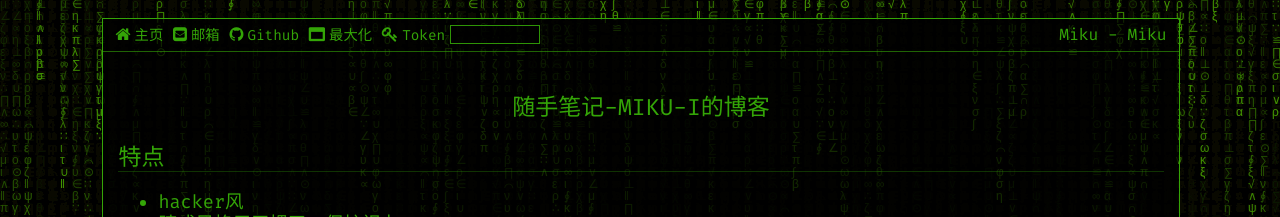
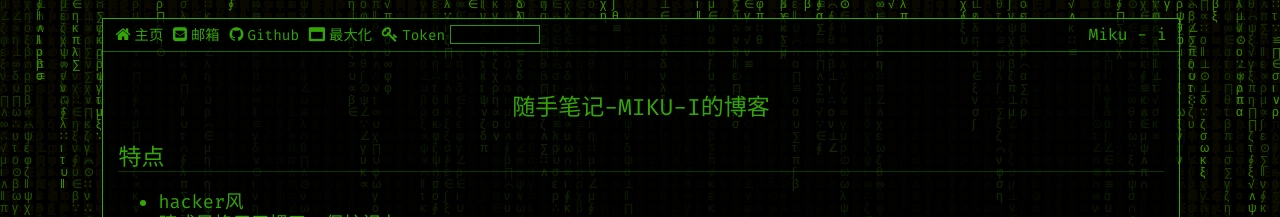
Before and after one commit to Miku-i/blok, a Jekyll site: the page built from pages/index.md, in a window 1280 px wide. Shown: the top 217 px of the page. Built offline with Jekyll 4.4.1, drawn with Linux system fonts in a browser that asks for light colours; formulas are drawn with MathJax 3.

Commit message:
Update _config.yml

```diff
--- a/_config.yml
+++ b/_config.yml
@@ -1,7 +1,7 @@
 ## Settings
 title: Miku
-owner: "Miku"
-url: "http://miku-i.github.io"
+owner: "i"
+url: "https://akiritsu.github.io"
 baseurl: "/pRoJEct-NeGYa"
 permalink: /:title/
 description: ""
```
